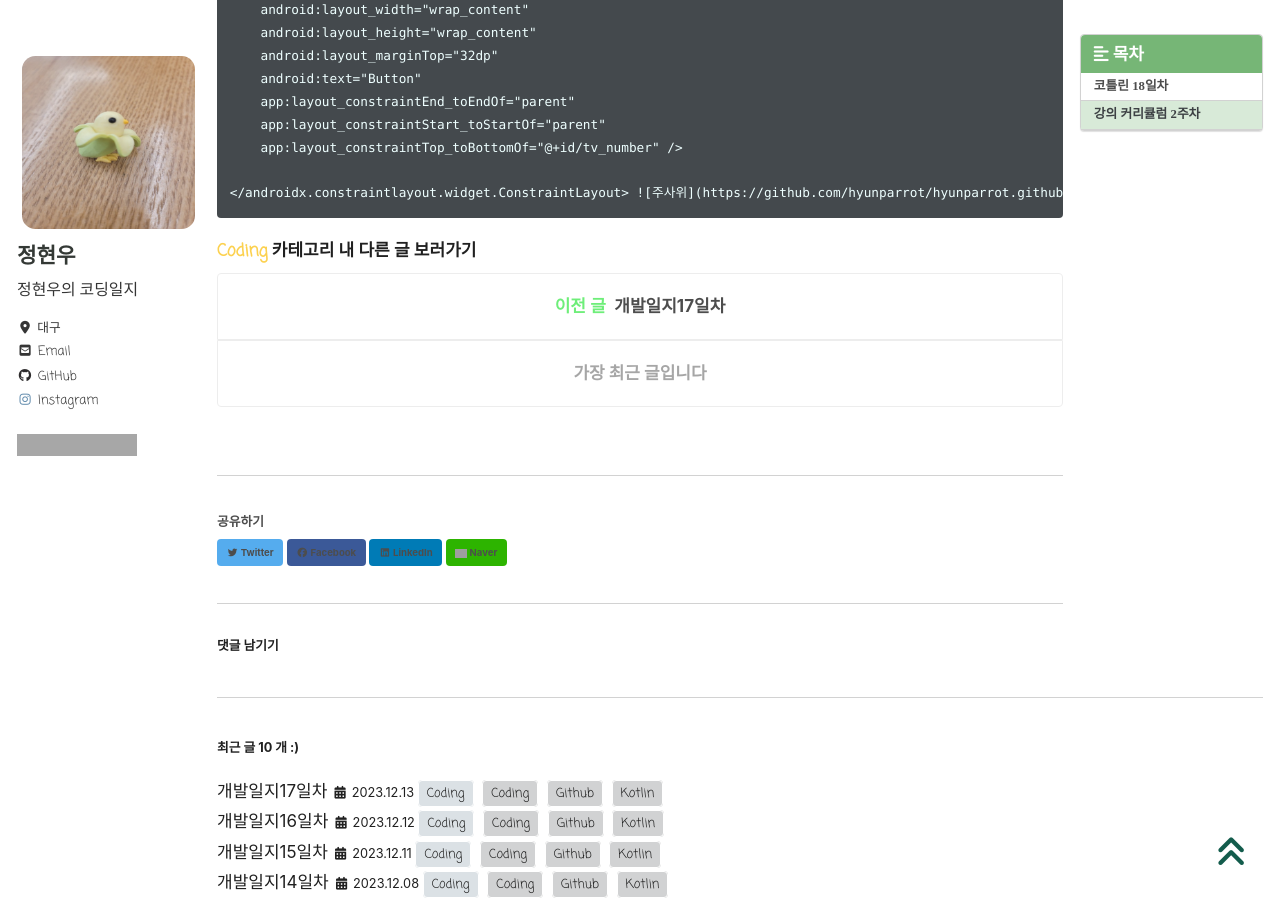
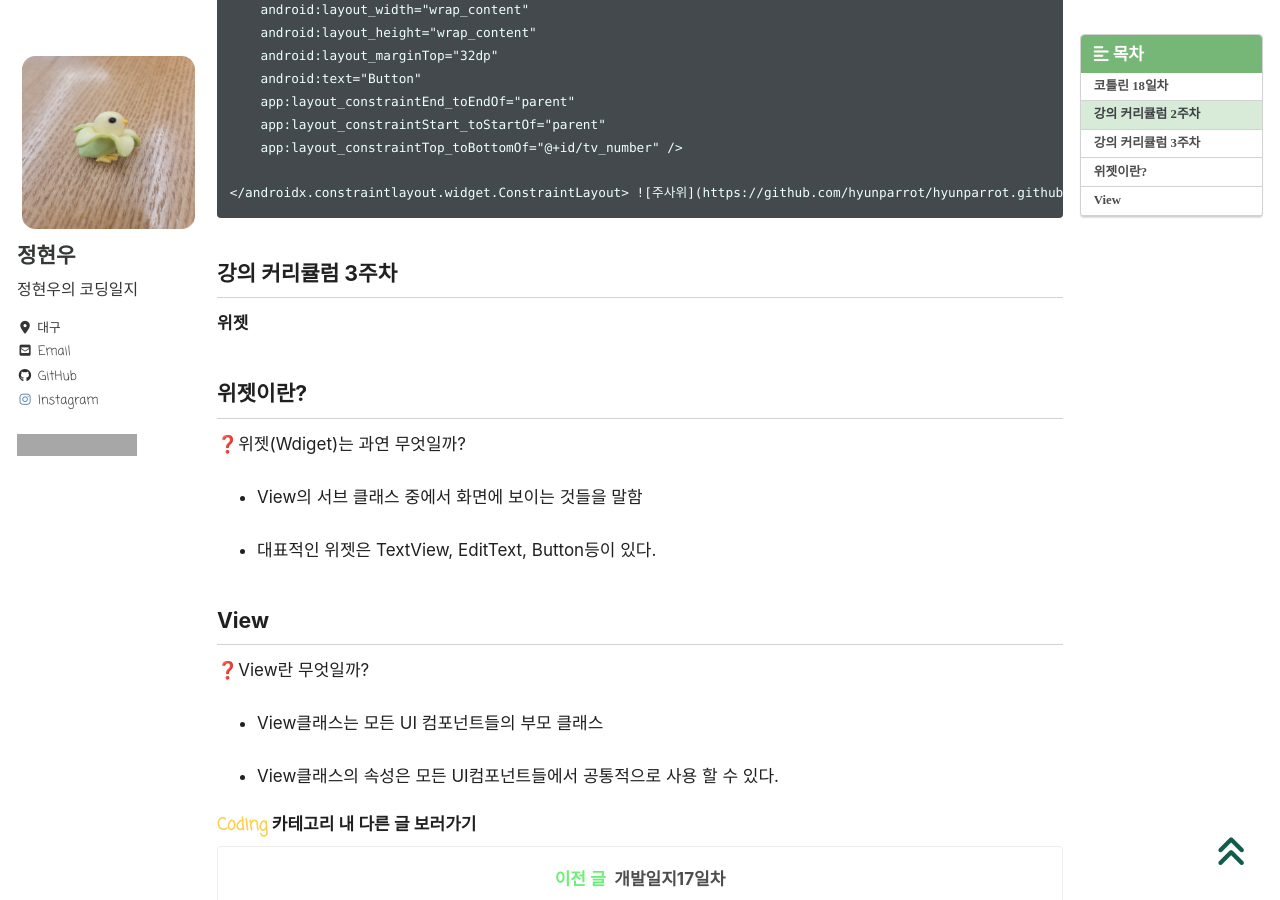
Before and after one commit to hyunparrot/hyunparrot.github.io, a Jekyll site: the page built from _posts/Blog/2023-12-14-kotlin-18.md, in a window 1280 px wide and 900 px high, scrolled down 2023 px. Built offline with Jekyll 4.4.1, drawn with Linux system fonts in a browser that asks for light colours; cached includes are drawn as plain includes; nearby versions of some CDN libraries; some web fonts are replaced; comment, search, counter and statistics services are not loaded; grey boxes are pictures that could not be loaded.

Commit message:
Update 2023-12-14-kotlin-18.md

```diff
--- a/_posts/Blog/2023-12-14-kotlin-18.md
+++ b/_posts/Blog/2023-12-14-kotlin-18.md
@@ -99,3 +99,23 @@ last_modified_at: 2023-12-14
 ![주사위](https://github.com/hyunparrot/hyunparrot.github.io/assets/148528251/834ae360-6623-4727-a859-787cc789ec77)
 완성본
 버튼을 누르면, 1~6까지의 랜덤 숫자가 나온다.
+
+##  강의 커리큘럼 3주차
+
+**위젯**
+
+## 위젯이란?
+
+❓위젯(Wdiget)는 과연 무엇일까?
+
+- View의 서브 클래스 중에서 화면에 보이는 것들을 말함
+
+- 대표적인 위젯은 TextView, EditText, Button등이 있다.
+
+## View
+
+❓View란 무엇일까?
+
+- View클래스는 모든 UI 컴포넌트들의 부모 클래스
+
+- View클래스의 속성은 모든 UI컴포넌트들에서 공통적으로 사용 할 수 있다.
```
